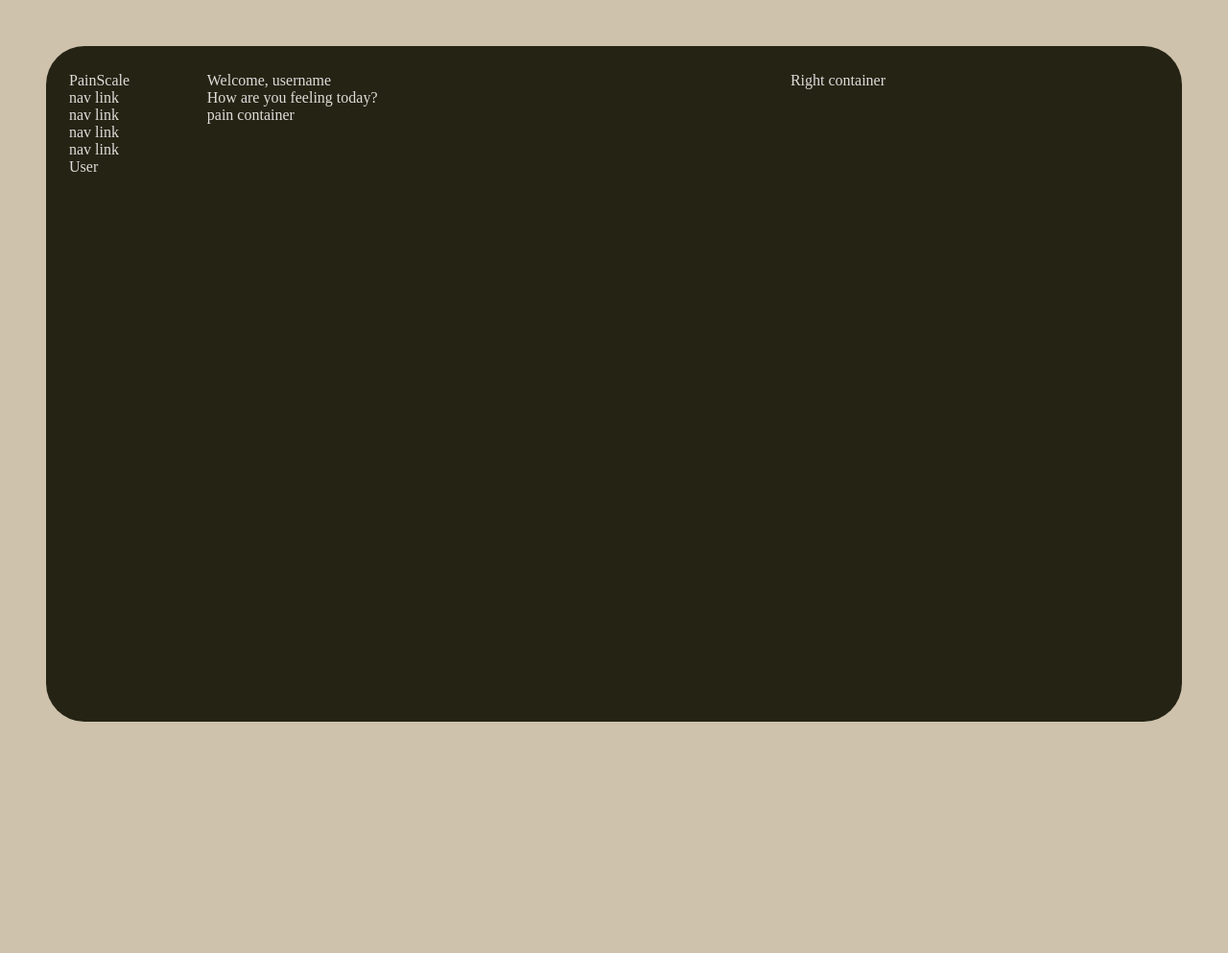
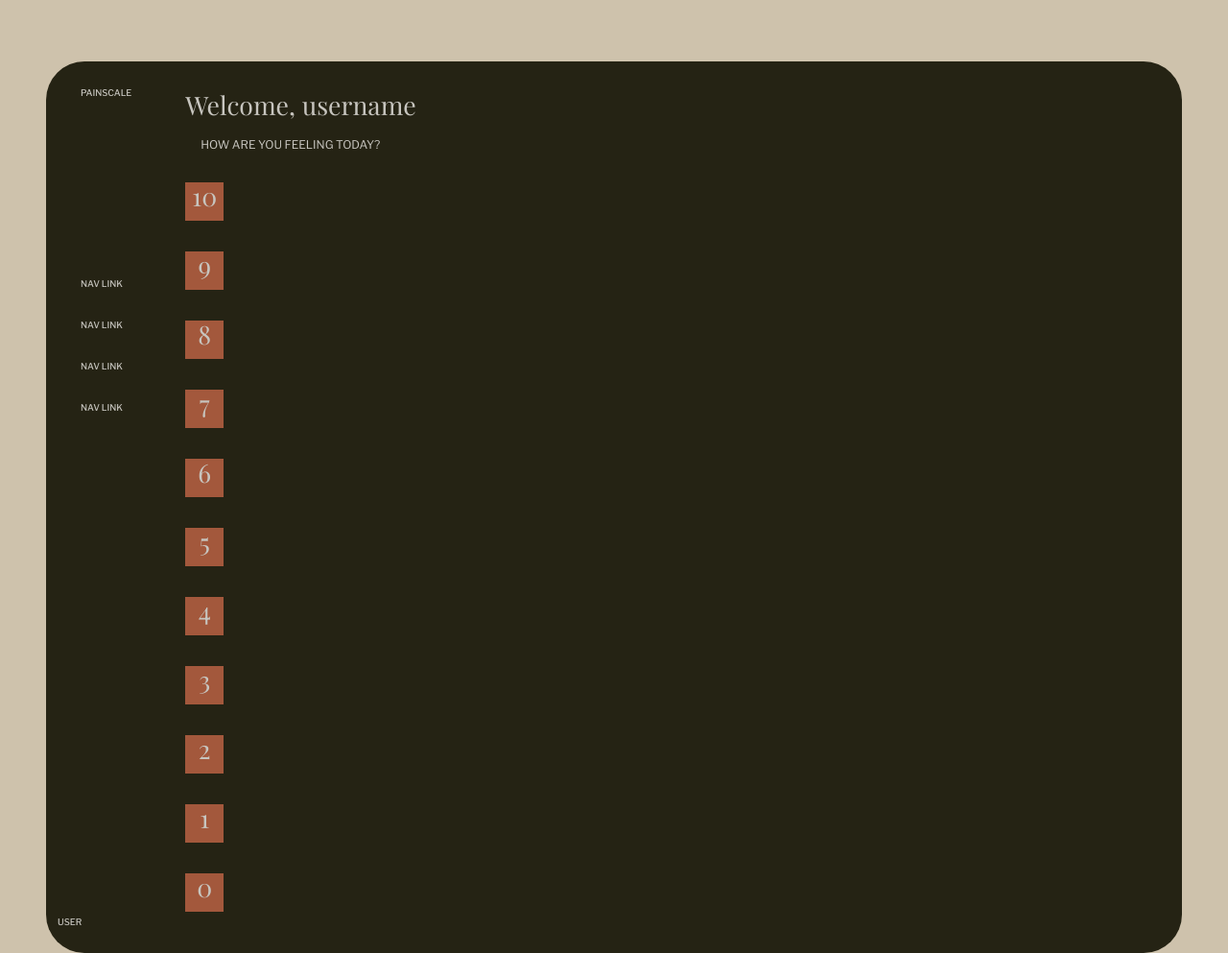
Before and after one commit to mcintyrejak/pain-tracker, a plain HTML site: page index.html in a window 1280 px wide. Shown: the whole page at 96% size. Before the commit the page ends 800 px from the top, so only its background shows below. Drawn offline with nearby package versions, Linux system fonts and the light colour scheme.

Commit message:
Add basic styles

```diff
--- a/index.html
+++ b/index.html
@@ -24,9 +24,21 @@
         <div class="container-left">
           <div class="welcome">Welcome, username</div>
           <div class="sub-welcome">How are you feeling today?</div>
-          <div class="container-pain">pain container</div>
+          <div class="container-pain">
+            <span class="pain-number">10</span>
+            <span class="pain-number">9</span>
+            <span class="pain-number">8</span>
+            <span class="pain-number">7</span>
+            <span class="pain-number">6</span>
+            <span class="pain-number">5</span>
+            <span class="pain-number">4</span>
+            <span class="pain-number">3</span>
+            <span class="pain-number">2</span>
+            <span class="pain-number">1</span>
+            <span class="pain-number">0</span>
+          </div>
         </div>
-        <div class="container-right">Right container</div>
+        <!-- <div class="container-right">Right container</div> -->
       </main>
     </div>
     <script src="scripts.js"></script>
--- a/styles.css
+++ b/styles.css
@@ -1,6 +1,10 @@
+@import url("https://fonts.googleapis.com/css2?family=Libre+Franklin:wght@200;400;500;600;800&family=Playfair+Display&display=swap");
+
 :root {
+  --color-lightest: rgb(243, 242, 239);
   --color-lighter: rgb(223, 220, 217);
-  --color-light: rgb(206, 194, 172);
+  --color-light: rgb(199, 197, 191);
+  --color-mid: rgb(206, 194, 172);
   --color-dark: rgb(55, 53, 35);
   --color-darkest: rgb(37, 35, 20);
   --color-highlight: rgb(210, 160, 83);
@@ -18,44 +22,91 @@ container-all {
 body {
   display: flex;
   flex-direction: column;
-  background-color: var(--color-light);
-  color: var(--color-lighter);
+  background-color: var(--color-mid);
+  color: var(--color-light);
 }
 
 .container-all {
   display: flex;
   flex: 2;
   gap: 2rem;
-  margin: 3rem; /* important */
-  padding: 1.7rem 1.5rem;
+  margin: 4rem 3rem; /* important */
+  padding: 1.7rem 0.75rem;
   min-width: 600px;
   background-color: var(--color-darkest);
   border-radius: 2.5rem;
 }
 
 .container-nav {
-  width: 8rem;
+  display: flex;
+  flex-direction: column;
+  justify-content: space-between;
+  font-family: "Libre Franklin";
+  font-size: 7pt;
+  text-transform: uppercase;
+  font-weight: 500;
+}
+
+.logo {
+  padding: 0 1.5rem;
 }
 
 .nav-list {
   margin: 0;
   padding: 0;
+  height: 60%;
 }
 
 .nav-link {
   list-style-type: none;
+  padding: 0.5rem 1.5rem;
+  margin: 1rem 0;
+}
+
+.nav-link:hover {
+  background-color: var(--color-highlight);
+  color: var(--color-lightest);
+  border-radius: 0.75rem;
 }
 
 .container-dash {
   display: flex;
   gap: 2rem;
-  width: 100%;
+  width: 80%;
+  font-family: "Libre Franklin";
+  font-size: 9pt;
 }
 
 .container-left {
-  width: 60%;
 }
 
-.container-right {
+.welcome {
+  font-family: "Playfair Display";
+  font-size: 20pt;
+}
+
+.sub-welcome {
+  text-transform: uppercase;
+  padding: 1rem 0 1rem 1rem;
+}
+
+.container-pain {
+  display: flex;
+  flex-direction: column;
+}
+
+.pain-number {
+  display: block;
+  width: 40px;
+  height: 40px;
+  margin: 1rem 0;
+  background-color: var(--color-offset-2);
+  font-family: "Playfair Display";
+  line-height: 110%;
+  text-align: center;
+  font-size: 20pt;
+}
+
+/* .container-right {
   width: 40%;
-}
+} */
```
